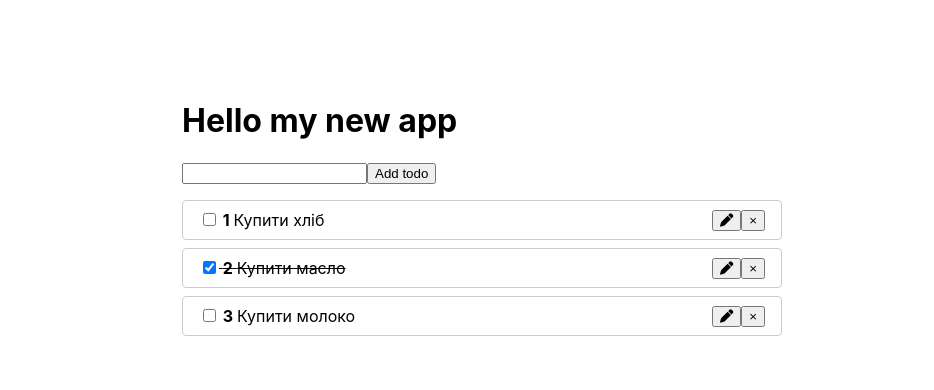
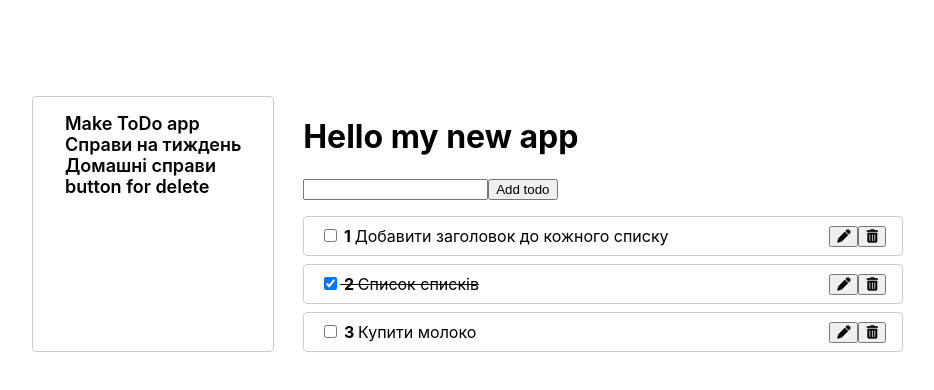
Before and after one commit to Pozakhmarnyi/my_app_todo, a React (Create React App) app: page / in a window 1280 px wide. Shown: the top 390 px of the page, without its empty margins (158-1092 px from the left). Built offline with nearby package versions, Linux system fonts and the light colour scheme.

Commit message:
Revert "Revert "It works now. I'll try to add a deletion""
This reverts commit 46af14525cd365ffe40956f7242a983f9e8da5d8.

```diff
--- a/src/App.js
+++ b/src/App.js
@@ -1,8 +1,8 @@
 import React from "react";
-import AppTodo from "./appTodo";
+import ToDo from "./ToDo";
 
 function App() {
-  return <AppTodo />;
+  return <ToDo />;
 }
 
 export default App;
--- /dev/null
+++ b/src/ToDo.js
@@ -0,0 +1,25 @@
+import React from "react";
+import "./style_todo.css";
+import MainLists from "./components/MainLists";
+import { useState } from "react";
+import WrapperTodoList from "./WrapperTodoList";
+
+const todoLists = [
+  { id: 5, mainTitle: "Make ToDo app" },
+  { id: 6, mainTitle: "Справи на тиждень" },
+  { id: 7, mainTitle: "Домашні справи" },
+];
+
+function ToDo() {
+  return (
+    <div className="mainbox">
+      <div className="lists_left_side">
+        <MainLists todoLists={todoLists} />
+      </div>
+
+      <WrapperTodoList />
+    </div>
+  );
+}
+
+export default ToDo;
--- a/src/appTodo.js
+++ b/src/WrapperTodoList.js
@@ -1,13 +1,13 @@
 import React from "react";
-import "./style_todo.css";
+
 import ToDoList from "./components/ToDoList";
 import Context from "./context";
 import AddTodo from "./components/AddTodo";
 
-function AppTodo() {
+function WrapperTodoList() {
   const [todos, setTodos] = React.useState([
-    { id: 1, completed: false, title: "Купити хліб" },
-    { id: 2, completed: true, title: "Купити масло" },
+    { id: 1, completed: false, title: "Добавити заголовок до кожного списку" },
+    { id: 2, completed: true, title: "Список списків" },
     { id: 3, completed: false, title: "Купити молоко" },
   ]);
 
@@ -63,4 +63,4 @@ function AppTodo() {
   );
 }
 
-export default AppTodo;
+export default WrapperTodoList;
--- /dev/null
+++ b/src/components/MainLists.js
@@ -0,0 +1,20 @@
+import React from "react";
+
+function MainLists({ todoLists }) {
+  console.log(todoLists);
+
+  const oneLists = todoLists.map((oneOfList) => (
+    <li key={oneOfList.id}>{oneOfList.mainTitle}</li>
+  ));
+
+  return (
+    <>
+      <ul className="OneList">
+        {oneLists}
+        button for delete
+      </ul>
+    </>
+  );
+}
+
+export default MainLists;
--- a/src/components/ToDoItem.js
+++ b/src/components/ToDoItem.js
@@ -60,7 +60,9 @@ function ToDoItem({ todo, index, onChange, toDoList }) {
               >
                 <i className="fas fa-pen"></i>
               </button>
-              <button onClick={() => removeTodo(todo.id)}>&times;</button>
+              <button onClick={() => removeTodo(todo.id)}>
+                <i className="fas fa-trash-alt"></i>
+              </button>
             </span>
           </li>
         </>
@@ -85,9 +87,11 @@ function ToDoItem({ todo, index, onChange, toDoList }) {
               type="edit"
               onClick={actionDisableEditor}
             >
-              <i className="fas fa-pen"></i>
+              <i className="fas fa-check"></i>
             </button>
-            <button onClick={() => removeTodo(todo.id)}>&times;</button>
+            <button onClick={() => removeTodo(todo.id)}>
+              <i className="fas fa-trash-alt"></i>
+            </button>
           </span>
         </li>
       )}
--- a/src/style_todo.css
+++ b/src/style_todo.css
@@ -1,6 +1,42 @@
+.mainbox {
+  padding-top: 6rem;
+  margin: 0 auto;
+  width: 900px;
+  display: -webkit-box;
+  display: -ms-flexbox;
+  display: flex;
+  -webkit-box-sizing: border-box;
+          box-sizing: border-box;
+}
+
+.lists_left_side {
+  display: -webkit-box;
+  display: -ms-flexbox;
+  display: flex;
+  -webkit-box-orient: vertical;
+  -webkit-box-direction: normal;
+      -ms-flex-direction: column;
+          flex-direction: column;
+  -webkit-box-align: center;
+      -ms-flex-align: center;
+          align-items: center;
+  padding: 0.5rem 1rem;
+  border: 1px solid #ccc;
+  border-radius: 4px;
+  margin-bottom: 0.5rem;
+}
+
+.OneList {
+  list-style: none;
+  margin: 0;
+  font-size: large;
+  padding: 0.5rem 1rem;
+  padding-bottom: 2rem;
+  font-weight: 600;
+}
+
 .wrapper {
   margin: 0 auto;
-  padding-top: 5rem;
   width: 600px;
 }
 
@@ -22,6 +58,8 @@
   border: 1px solid #ccc;
   border-radius: 4px;
   margin-bottom: 0.5rem;
+  -webkit-box-sizing: border-box;
+          box-sizing: border-box;
 }
 
 .ToDoItem :hover .space_for_button {
--- a/src/style_todo.scss
+++ b/src/style_todo.scss
@@ -1,6 +1,34 @@
+.mainbox {
+  padding-top: 6rem;
+  margin: 0 auto;
+  width: 900px;
+  display: flex;
+  box-sizing: border-box;
+}
+
+.lists_left_side {
+  display: flex;
+  flex-direction: column;
+  align-items: center;
+  padding: 0.5rem 1rem;
+  border: 1px solid #ccc;
+  border-radius: 4px;
+  margin-bottom: 0.5rem;
+  // width: 30%;
+}
+.OneList {
+  list-style: none;
+  margin: 0;
+
+  font-size: large;
+  padding: 0.5rem 1rem;
+  padding-bottom: 2rem;
+  font-weight: 600;
+}
+
 .wrapper {
   margin: 0 auto;
-  padding-top: 5rem;
+
   width: 600px;
 }
 
@@ -16,6 +44,7 @@
   border: 1px solid #ccc;
   border-radius: 4px;
   margin-bottom: 0.5rem;
+  box-sizing: border-box;
 }
 
 // .space_for_button {
```
Also changed, not shown: public/index.html (+1 -22 lines), 1 other file (tests, documents, lock files or other folders).
